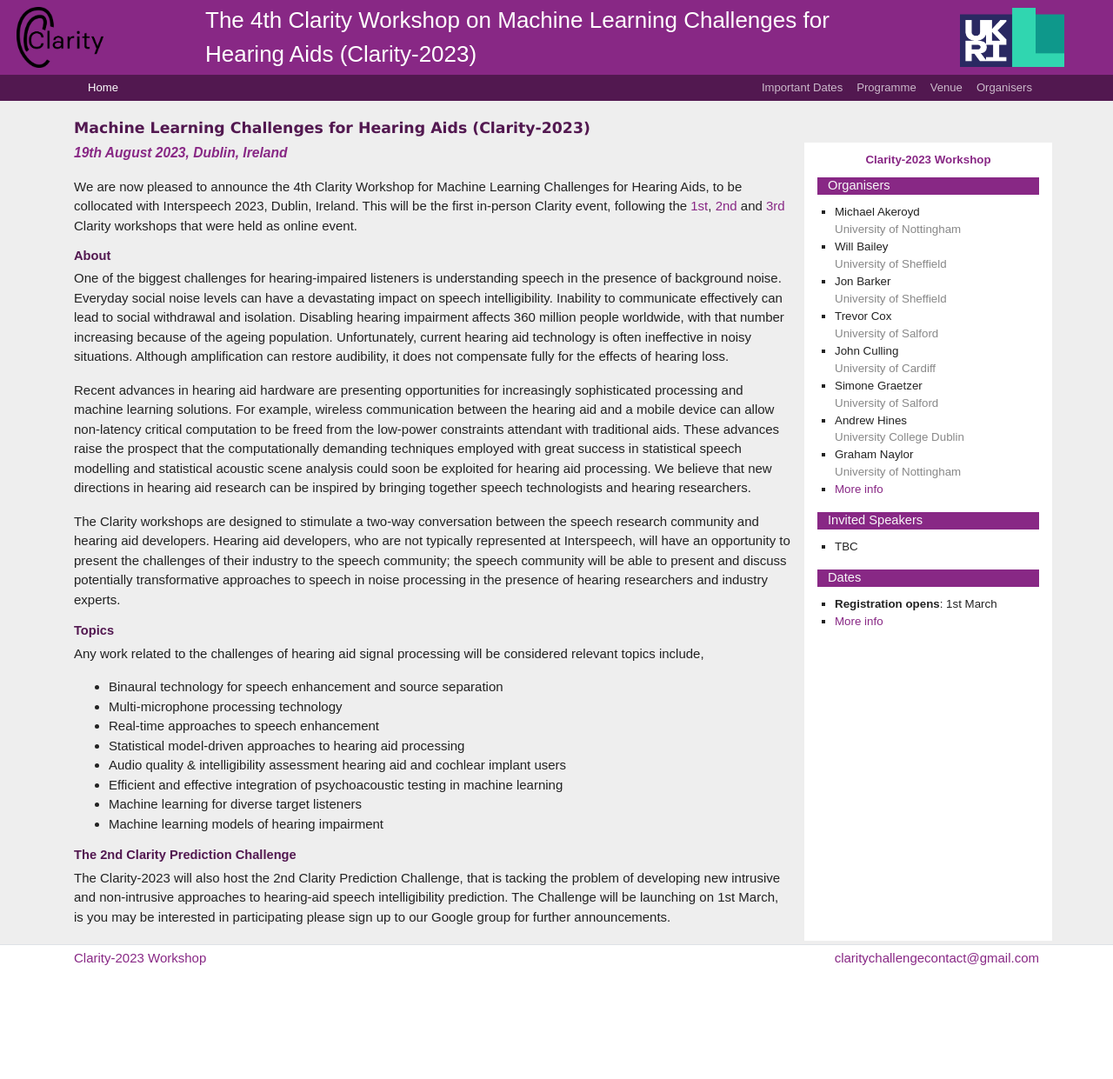
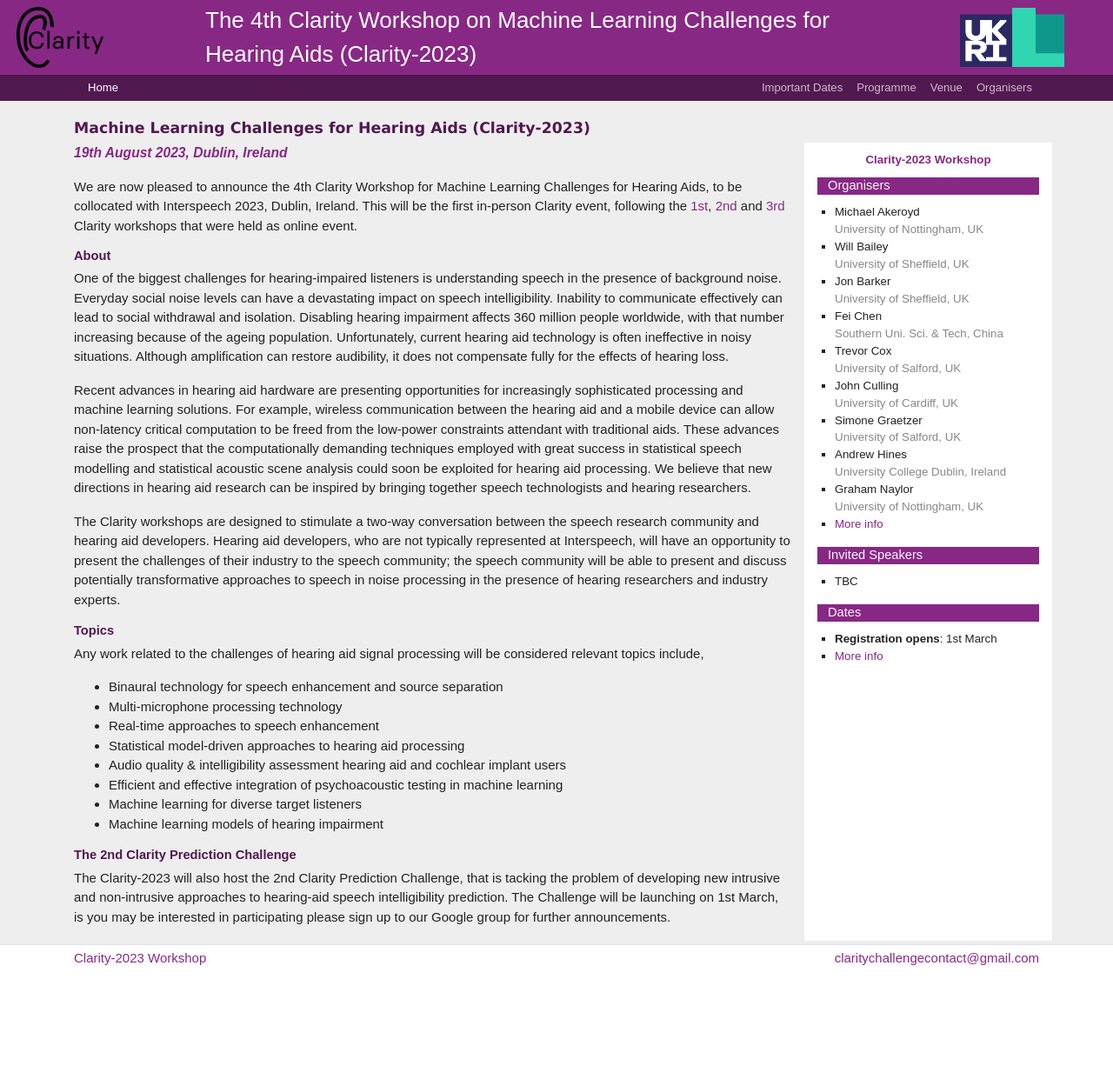
Before and after one commit to claritychallenge/clarity2023-workshop, a Jekyll site: the page built from index.md, in a window 1280 px wide. Shown: the whole page at 87% size. Built offline with Jekyll 4.4.1, drawn with Linux system fonts in a browser that asks for light colours.

Commit message:
Added Fei Chen to list of organisers

```diff
--- a/index.md
+++ b/index.md
@@ -58,14 +58,15 @@ The Clarity-2023 will also host the 2nd Clarity Prediction Challenge, that is ta
 
         <div class="board-list">
             <ul>
-                <li> Michael Akeroyd<br /><a href="#" class="text-muted">University of Nottingham</a></li>
-                <li> Will Bailey<br /> <a href="#" class="text-muted">University of Sheffield </a></li>
-                <li> Jon Barker<br /> <a href="#" class="text-muted">University of Sheffield </a></li>
-                <li> Trevor Cox<br /> <a href="#" class="text-muted">University of Salford </a></li>
-                <li> John Culling<br /> <a href="#" class="text-muted">University of Cardiff</a></li>
-                <li> Simone Graetzer<br /> <a href="#" class="text-muted">University of Salford </a></li>
-                <li> Andrew Hines<br /> <a href="#" class="text-muted">University College Dublin </a></li>
-                <li> Graham Naylor<br /> <a href="#" class="text-muted">University of Nottingham</a></li>
+                <li> Michael Akeroyd<br /><a href="#" class="text-muted">University of Nottingham, UK</a></li>
+                <li> Will Bailey<br /> <a href="#" class="text-muted">University of Sheffield, UK </a></li>
+                <li> Jon Barker<br /> <a href="#" class="text-muted">University of Sheffield, UK </a></li>
+                <li> Fei Chen<br /> <a href="#" class="text-muted">Southern Uni. Sci. & Tech, China </a></li>
+                <li> Trevor Cox<br /> <a href="#" class="text-muted">University of Salford, UK </a></li>
+                <li> John Culling<br /> <a href="#" class="text-muted">University of Cardiff, UK</a></li>
+                <li> Simone Graetzer<br /> <a href="#" class="text-muted">University of Salford, UK </a></li>
+                <li> Andrew Hines<br /> <a href="#" class="text-muted">University College Dublin, Ireland </a></li>
+                <li> Graham Naylor<br /> <a href="#" class="text-muted">University of Nottingham, UK</a></li>
                 <li> <a href="organisers.html"> More info </a> </li>
             </ul>
         </div>
```
Also changed, not shown: organisers.md (+1 -0 lines).
